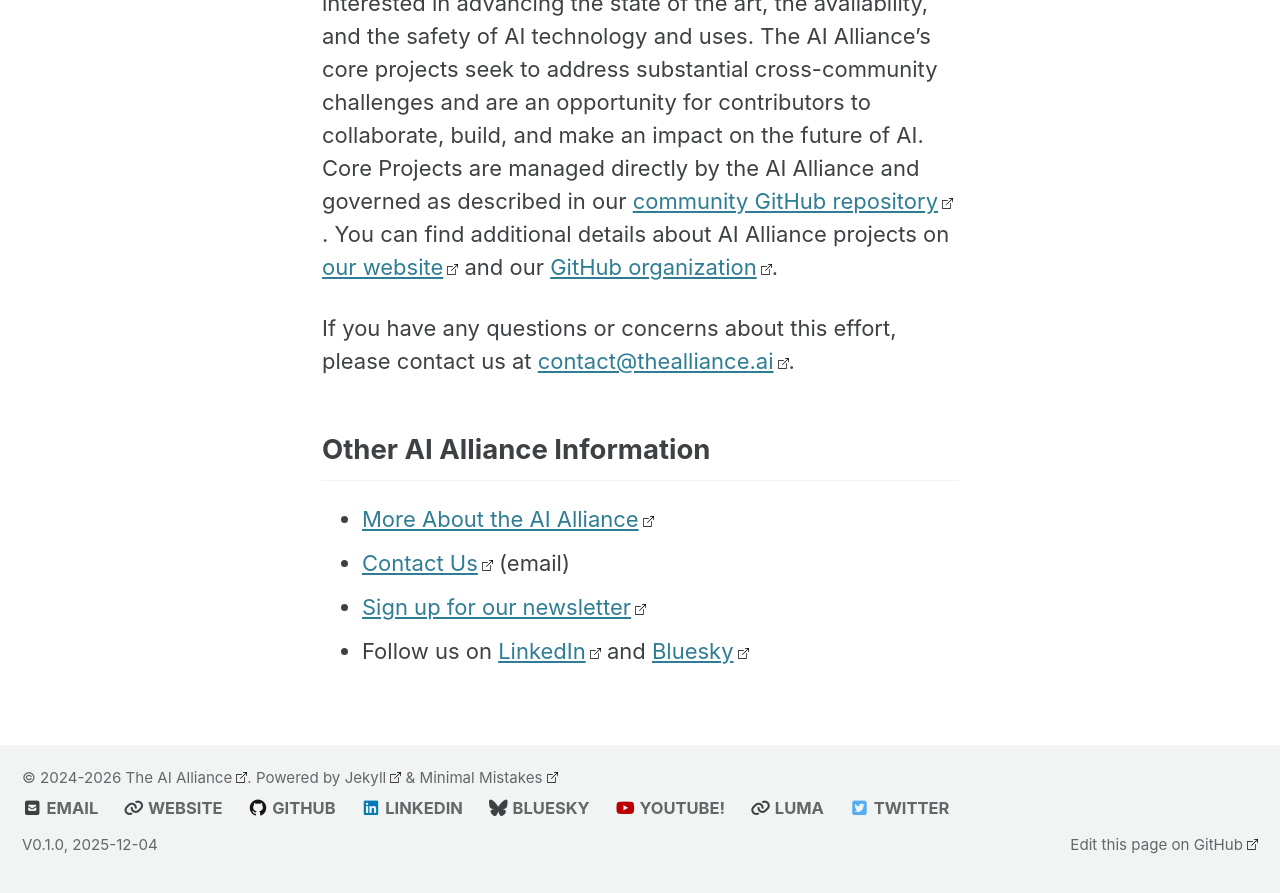
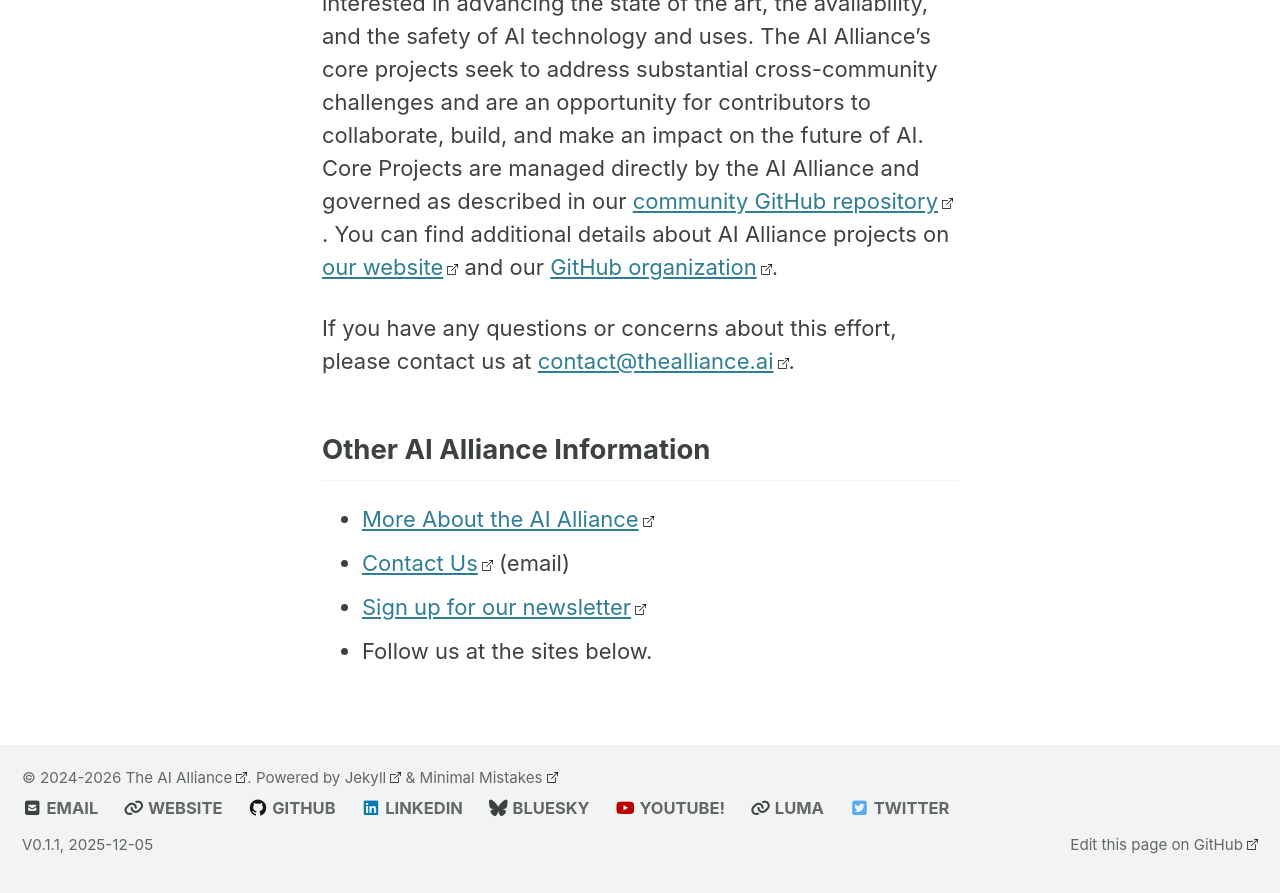
Before and after one commit to The-AI-Alliance/open-agent-hub, a Jekyll site: the page built from docs/about.markdown, in a window 1280 px wide and 900 px high, scrolled down 748 px. Shown: the top 893 px of the window. Built offline with Jekyll 4.4.1, drawn with Linux system fonts in a browser that asks for light colours; cached includes are drawn as plain includes.

Commit message:
URL bug fix. Refined wording on the about page.
Signed-off-by: Dean Wampler <dean.wampler@ibm.com>

```diff
--- a/docs/_config.yml
+++ b/docs/_config.yml
@@ -107,8 +107,8 @@ back_to_top_text: "Back to the top"
 # Footer last edited timestamp
 last_edit_timestamp: true # show or hide edit time - page must have `last_modified_date` defined in the frontmatter
 last_edit_time_format: "%Y-%m-%d %H:%M %z" # uses ruby's time format: https://ruby-doc.org/stdlib-2.7.0/libdoc/time/rdoc/Time.html
-last_modified_timestamp: 2025-12-04
-last_version: V0.1.0
+last_modified_timestamp: 2025-12-05
+last_version: V0.1.1
 
 # Custom: Add the range of years for the copyright here. This is done here,
 # rather than default.html, so that the latter file can remain completely
--- a/docs/about.markdown
+++ b/docs/about.markdown
@@ -30,4 +30,4 @@ If you have any questions or concerns about this effort, please contact us at [c
 * [More About the AI Alliance]({{ site.owner.website }}/about){:target="aia-about"}
 * [Contact Us](mailto:contact@thealliance.ai?subject=Questions about the AI Alliance) (email)
 * [Sign up for our newsletter]({{ site.newsletter.url }}){:target="newsletter"}
-* Follow us on [LinkedIn](https://www.linkedin.com/company/the-aialliance/){:target="linkedin"} and [Bluesky](https://bsky.app/profile/aialliance.bsky.social){:target="bluesky"}
+* Follow us at the sites below.
--- a/docs/index.markdown
+++ b/docs/index.markdown
@@ -40,7 +40,7 @@ feature_row:
     alt: "mcp-enterprise"
     title: "MCP in the Enterprise"
     excerpt: "A user guide with expert guidance on effective use of the Model Context Protocol."
-    url: "https://the-ai-alliance.github.io/"
+    url: "https://the-ai-alliance.github.io/enterprise-MCP"
     btn_class: "btn--primary"
     btn_label: "Learn more"
   - image_path: /assets/images/ai-application-testing-500x300.jpg
```
